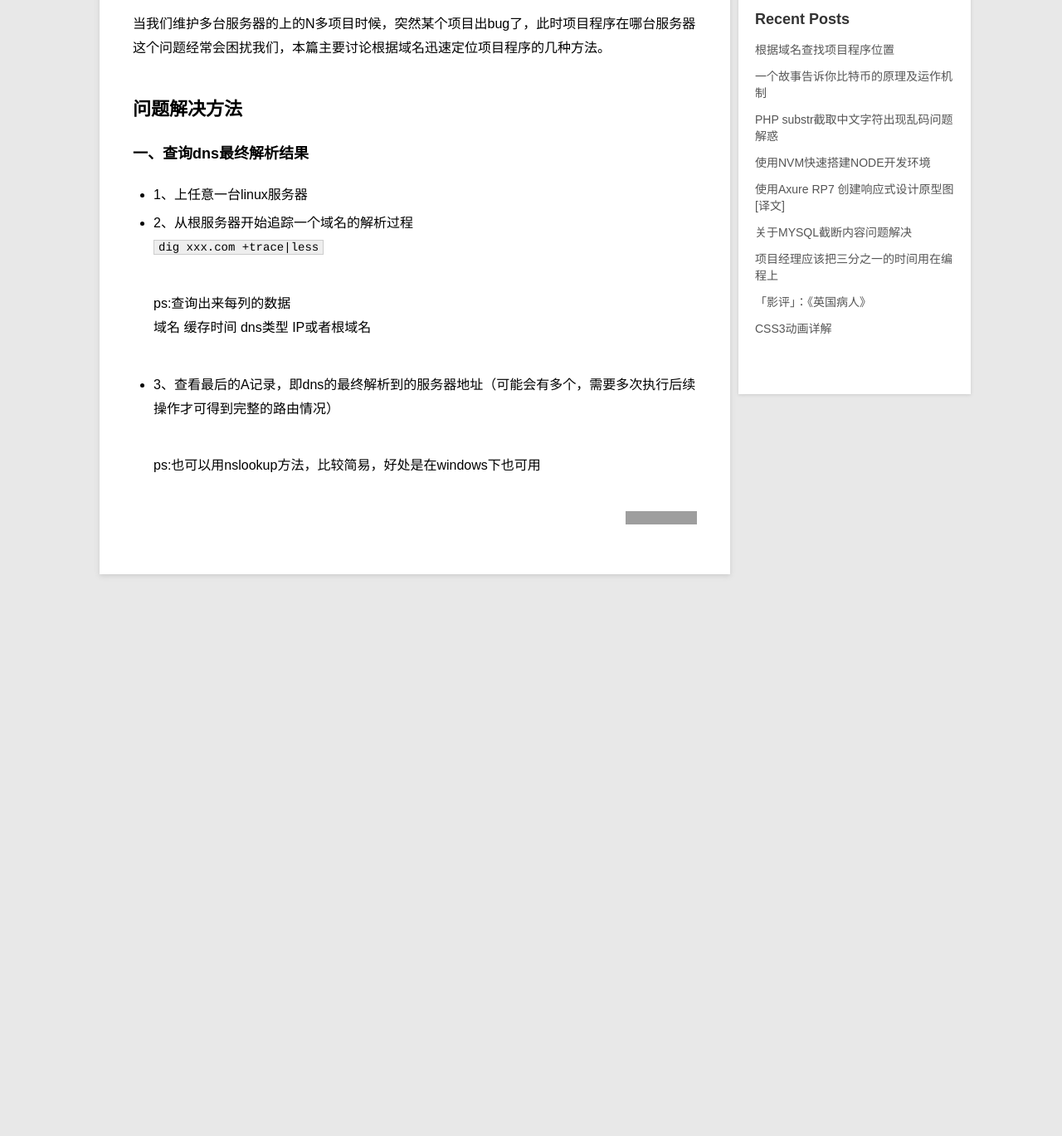
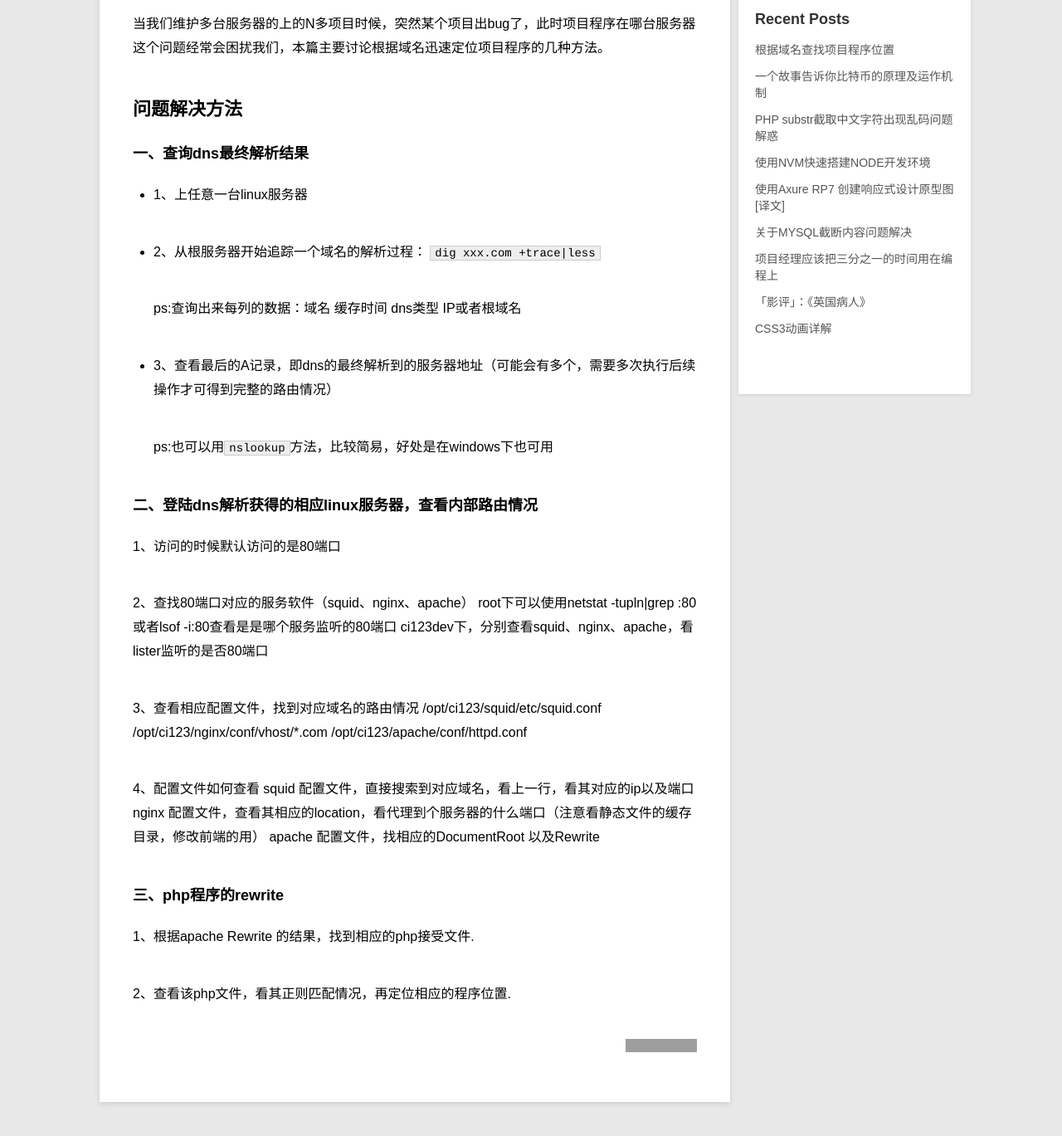
Before and after one commit to geeklive/geeklive.github.io, a Jekyll site: the page built from _posts/2014-06-09-locate_program_according_to_domain_name.md, in a window 1280 px wide and 1400 px high, scrolled down 307 px. Shown: the top 1369 px of the window at 83% size. Built offline with Jekyll 4.4.1, drawn with Linux system fonts in a browser that asks for light colours; Markdown is read by kramdown in place of the engine named in the settings; comment, search, counter and statistics services are not loaded; before the commit the page ends 1079 px from its top, so only the background shows below that; grey boxes are pictures that could not be loaded.

Commit message:
Update 2014-06-09-locate_program_according_to_domain_name.md

```diff
--- a/_posts/2014-06-09-locate_program_according_to_domain_name.md
+++ b/_posts/2014-06-09-locate_program_according_to_domain_name.md
@@ -13,11 +13,35 @@ category: blog
 ### 一、查询dns最终解析结果
 
 * 1、上任意一台linux服务器
-* 2、从根服务器开始追踪一个域名的解析过程<br/>
-    `dig xxx.com +trace|less`
 
-    ps:查询出来每列的数据<br/>
-    域名	 缓存时间   dns类型   IP或者根域名
+* 2、从根服务器开始追踪一个域名的解析过程： `dig xxx.com +trace|less`
+
+    ps:查询出来每列的数据：域名	 缓存时间   dns类型   IP或者根域名
+
 * 3、查看最后的A记录，即dns的最终解析到的服务器地址（可能会有多个，需要多次执行后续操作才可得到完整的路由情况）
 
-     ps:也可以用nslookup方法，比较简易，好处是在windows下也可用
+     ps:也可以用`nslookup`方法，比较简易，好处是在windows下也可用
+
+### 二、登陆dns解析获得的相应linux服务器，查看内部路由情况
+
+1、访问的时候默认访问的是80端口
+
+2、查找80端口对应的服务软件（squid、nginx、apache）
+		root下可以使用netstat -tupln|grep :80或者lsof -i:80查看是是哪个服务监听的80端口
+		ci123dev下，分别查看squid、nginx、apache，看lister监听的是否80端口
+
+3、查看相应配置文件，找到对应域名的路由情况
+		/opt/ci123/squid/etc/squid.conf
+		/opt/ci123/nginx/conf/vhost/*.com
+		/opt/ci123/apache/conf/httpd.conf
+
+4、配置文件如何查看
+		squid 配置文件，直接搜索到对应域名，看上一行，看其对应的ip以及端口
+		nginx 配置文件，查看其相应的location，看代理到个服务器的什么端口（注意看静态文件的缓存目录，修改前端的用）
+		apache 配置文件，找相应的DocumentRoot 以及Rewrite
+
+### 三、php程序的rewrite
+
+1、根据apache Rewrite 的结果，找到相应的php接受文件.
+
+2、查看该php文件，看其正则匹配情况，再定位相应的程序位置.
```
